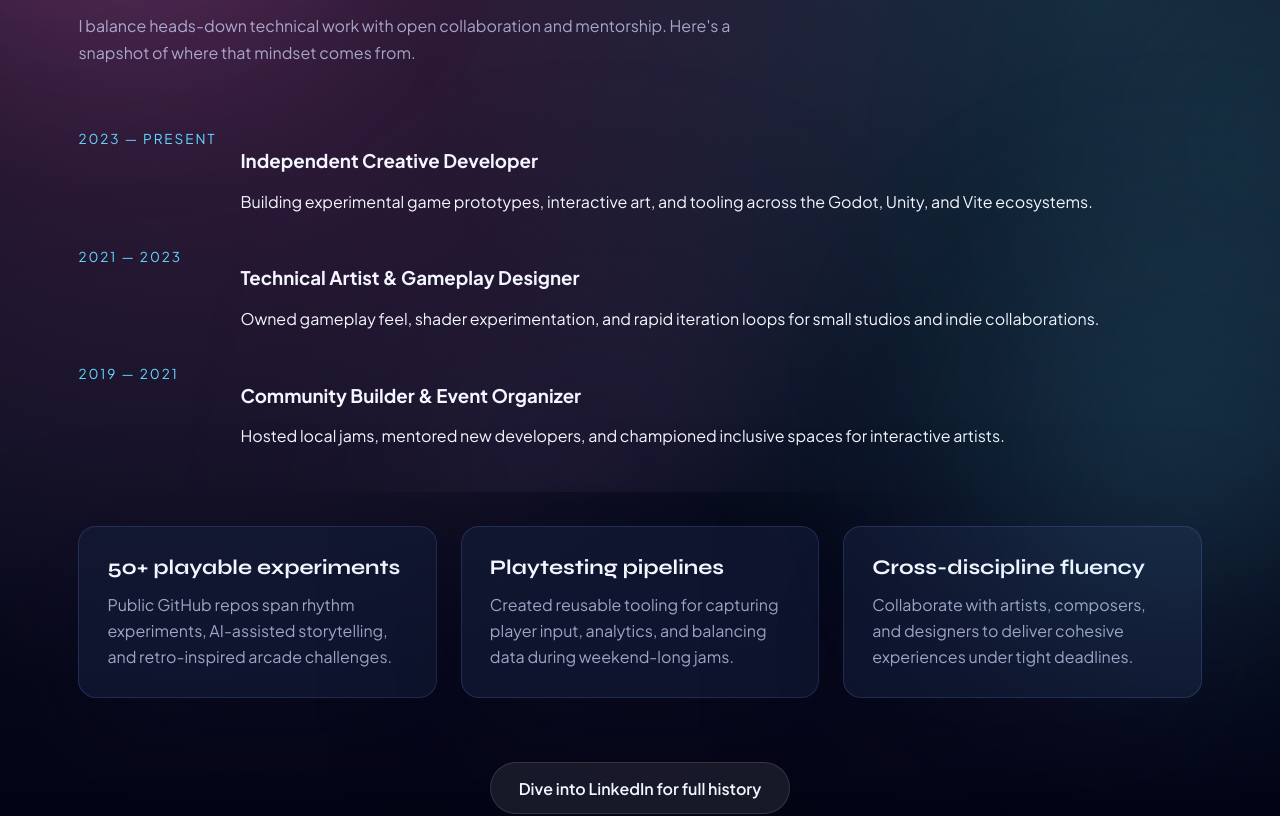
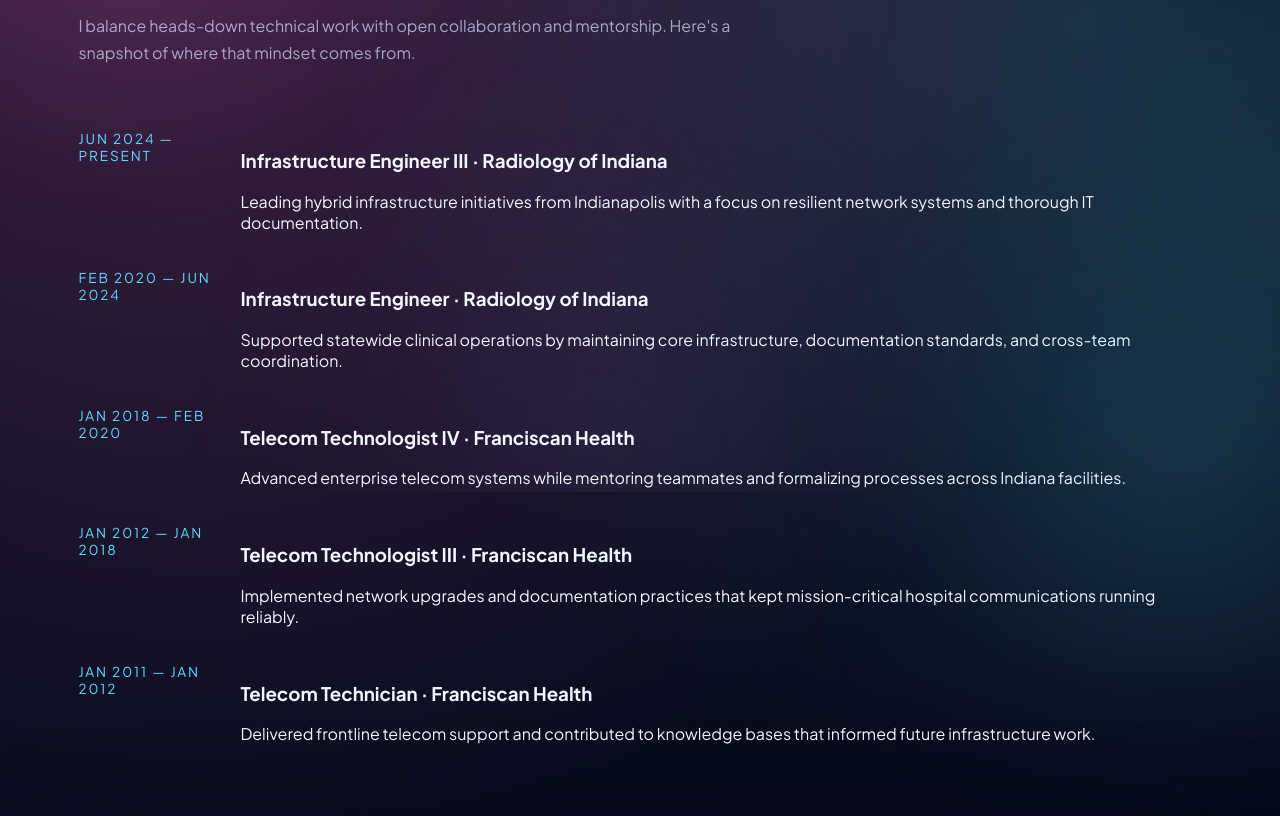
Before and after one commit to rhicksrad/Ryan, a React (Vite) app: page /experience in a window 1280 px wide. Shown: the part 308-1124 px from the top of the page. Built offline with nearby package versions, Linux system fonts and the light colour scheme.

Commit message:
Update experience timeline with LinkedIn roles

```diff
--- a/src/data/experience.js
+++ b/src/data/experience.js
@@ -1,38 +1,50 @@
 export const timeline = [
   {
-    period: '2023 — Present',
-    title: 'Independent Creative Developer',
+    period: 'Jun 2024 — Present',
+    title: 'Infrastructure Engineer III · Radiology of Indiana',
     description:
-      'Building experimental game prototypes, interactive art, and tooling across the Godot, Unity, and Vite ecosystems.',
+      'Leading hybrid infrastructure initiatives from Indianapolis with a focus on resilient network systems and thorough IT documentation.',
   },
   {
-    period: '2021 — 2023',
-    title: 'Technical Artist & Gameplay Designer',
+    period: 'Feb 2020 — Jun 2024',
+    title: 'Infrastructure Engineer · Radiology of Indiana',
     description:
-      'Owned gameplay feel, shader experimentation, and rapid iteration loops for small studios and indie collaborations.',
+      'Supported statewide clinical operations by maintaining core infrastructure, documentation standards, and cross-team coordination.',
   },
   {
-    period: '2019 — 2021',
-    title: 'Community Builder & Event Organizer',
+    period: 'Jan 2018 — Feb 2020',
+    title: 'Telecom Technologist IV · Franciscan Health',
     description:
-      'Hosted local jams, mentored new developers, and championed inclusive spaces for interactive artists.',
+      'Advanced enterprise telecom systems while mentoring teammates and formalizing processes across Indiana facilities.',
+  },
+  {
+    period: 'Jan 2012 — Jan 2018',
+    title: 'Telecom Technologist III · Franciscan Health',
+    description:
+      'Implemented network upgrades and documentation practices that kept mission-critical hospital communications running reliably.',
+  },
+  {
+    period: 'Jan 2011 — Jan 2012',
+    title: 'Telecom Technician · Franciscan Health',
+    description:
+      'Delivered frontline telecom support and contributed to knowledge bases that informed future infrastructure work.',
   },
 ];
 
 export const highlights = [
   {
-    title: '50+ playable experiments',
+    title: 'Infrastructure leadership',
     description:
-      'Public GitHub repos span rhythm experiments, AI-assisted storytelling, and retro-inspired arcade challenges.',
+      'More than a decade stewarding healthcare network systems, hybrid environments, and resilient clinical connectivity.',
   },
   {
-    title: 'Playtesting pipelines',
+    title: 'Documentation-first mindset',
     description:
-      'Created reusable tooling for capturing player input, analytics, and balancing data during weekend-long jams.',
+      'Drives clarity with living runbooks, diagrams, and process guides that accelerate onboarding and audits.',
   },
   {
-    title: 'Cross-discipline fluency',
+    title: 'Telecom depth with breadth',
     description:
-      'Collaborate with artists, composers, and designers to deliver cohesive experiences under tight deadlines.',
+      'Hands-on expertise spanning telecom hardware, network architectures, and cross-functional collaboration with clinical staff.',
   },
 ];
```
